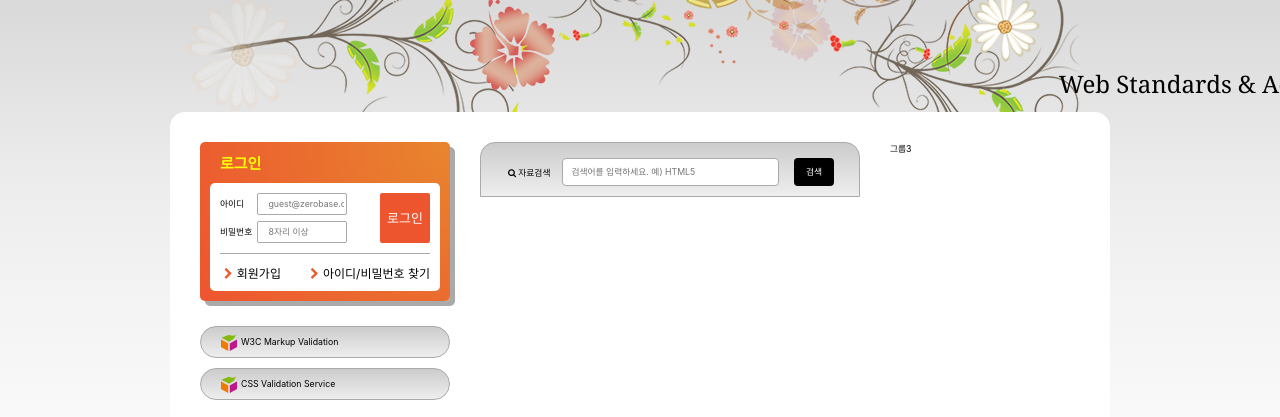
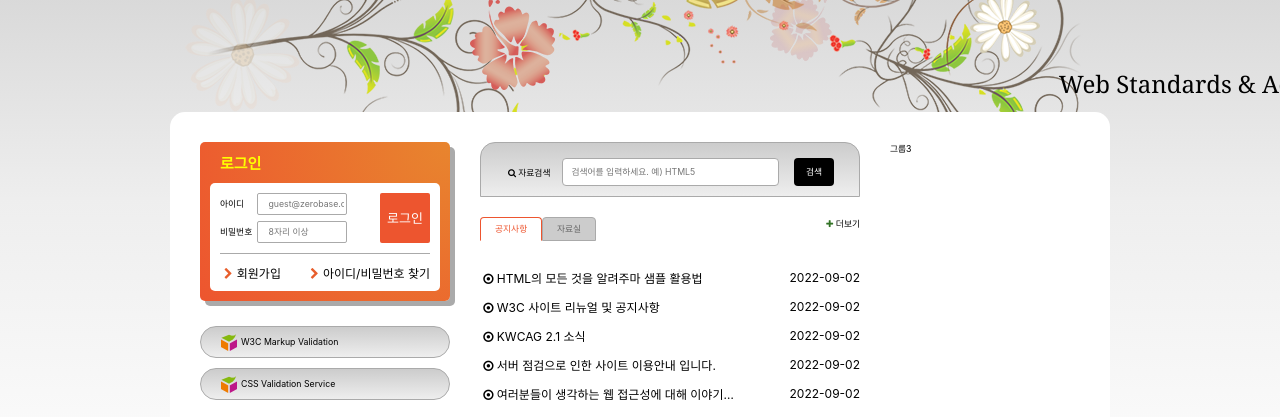
Before and after one commit to JH-Wooo/zeroConnecTo, a website: page HTML5/index.html in a window 1280 px wide. Shown: the part 128-545 px from the top of the page. Drawn offline with Linux system fonts and the light colour scheme; a web font is replaced by a local one.

Commit message:
공지사항 및 자료실 디자인 완성

```diff
--- a/HTML5/css/index.css
+++ b/HTML5/css/index.css
@@ -471,9 +471,86 @@ a {
   margin-right: 15px;
 }
 
+/* 보더 */
+.board {
+  position: relative;
+  margin-top: 20px;
+  min-height: 180px;
+}
+
+.board-tab {
+  float: left;
+  border: 1px solid #aaa;
+  background: #ccc;
+  border-radius: 4px 4px 0 0;
+  padding: 6px 14px;
+  color: #666;
+  position: absolute;
+  top: 0;
+}
+.notice-tab {
+  left: 0;
+}
+.archive-tab {
+  left: 62px;
+}
+
+.is-select .board-tab {
+  border-color: currentColor currentColor transparent currentColor;
+  color: #ed552f;
+  background: #fff;
+}
+
+.board-panel,
+.board-more {
+  display: none;
+}
+
+.is-select .board-panel,
+.is-select .board-more {
+  display: block;
+}
+.board-panel {
+  padding-top: 40px;
+}
+
+.board-panel li {
+  margin-top: 12px;
+  display: flex;
+  font-size: 1.2rem;
+  flex-flow: row nowrap;
+  align-items: center;
+  justify-content: space-between;
+}
+
+.board-panel a {
+  /* flex-grow: 1; */
+  width: calc(100% - 10em);
+  margin-right: 8px;
+  white-space: nowrap;
+  overflow: hidden;
+  text-overflow: ellipsis;
+}
+
+.board-panel time {
+}
+
+.board-more {
+  position: absolute;
+  top: -8px;
+  right: -8px;
+}
+/*공통 더보기 스타일 */
+.more {
+  padding: 8px;
+}
+
+.more::before {
+  color: hsla(110, 50%, 30%, 1);
+}
+
 /* 슬로건 */
 .slogan {
-  background: lime;
 }
 
 /* 푸터 */
--- a/HTML5/index.html
+++ b/HTML5/index.html
@@ -271,6 +271,87 @@
             </div>
           </fieldset>
         </form>
+        <div class="board">
+          <section class="notice board-section is-select">
+            <h2 class="sr-only notice-title" id="noticeTitle">공지사항</h2>
+            <button type="button" class="board-tab notice-tab">공지사항</button>
+            <ul class="notice-list board-panel">
+              <li>
+                <a class="icon-dot-circled" href="/"
+                  >HTML의 모든 것을 알려주마 샘플 활용법</a
+                >
+                <time datetime="2022-09-02T13:53:45">2022-09-02</time>
+              </li>
+              <li>
+                <a class="icon-dot-circled" href="/"
+                  >W3C 사이트 리뉴얼 및 공지사항</a
+                >
+                <time datetime="2022-09-02T13:53:45">2022-09-02</time>
+              </li>
+              <li>
+                <a class="icon-dot-circled" href="/">KWCAG 2.1 소식</a>
+                <time datetime="2022-09-02T13:53:45">2022-09-02</time>
+              </li>
+              <li>
+                <a class="icon-dot-circled" href="/"
+                  >서버 점검으로 인한 사이트 이용안내 입니다.</a
+                >
+                <time datetime="2022-09-02T13:53:45">2022-09-02</time>
+              </li>
+              <li>
+                <a class="icon-dot-circled" href="/"
+                  >여러분들이 생각하는 웹 접근성에 대해 이야기를 나누어
+                  봅시다.</a
+                >
+                <time datetime="2022-09-02T13:53:45">2022-09-02</time>
+              </li>
+            </ul>
+            <a
+              href="/"
+              class="icon-plus more board-more"
+              title="공지사항"
+              aria-labelledby="noticeTitle"
+              >더보기</a
+            >
+          </section>
+          <section class="archive board-section">
+            <h2 class="sr-only archive-title" id="archiveTitle">자료실</h2>
+            <button type="button" class="board-tab archive-tab">자료실</button>
+            <ul class="archive-list board-panel">
+              <li>
+                <a class="icon-dot-circled" href="/">디자인 사이트 링크 모음</a>
+                <time datetime="2022-09-02T13:53:45">2022-09-02</time>
+              </li>
+              <li>
+                <a class="icon-dot-circled" href="/"
+                  >웹 접근성 관련 자료 모음</a
+                >
+                <time datetime="2022-09-02T13:53:45">2022-09-02</time>
+              </li>
+              <li>
+                <a class="icon-dot-circled" href="/">예제 샘플 응용해보기</a>
+                <time datetime="2022-09-02T13:53:45">2022-09-02</time>
+              </li>
+              <li>
+                <a class="icon-dot-circled" href="/"
+                  >웹 접근성 향상을위한 국가 표준 기술 가이드라인</a
+                >
+                <time datetime="2022-09-02T13:53:45">2022-09-02</time>
+              </li>
+              <li>
+                <a class="icon-dot-circled" href="/">로얄티 프리 이미지 자료</a>
+                <time datetime="2022-09-02T13:53:45">2022-09-02</time>
+              </li>
+            </ul>
+            <a
+              href="/"
+              class="icon-plus more board-more"
+              title="자료실"
+              aria-labelledby="archiveTitle"
+              >더보기</a
+            >
+          </section>
+        </div>
       </div>
 
       <div class="group group3">그룹3</div>
```
